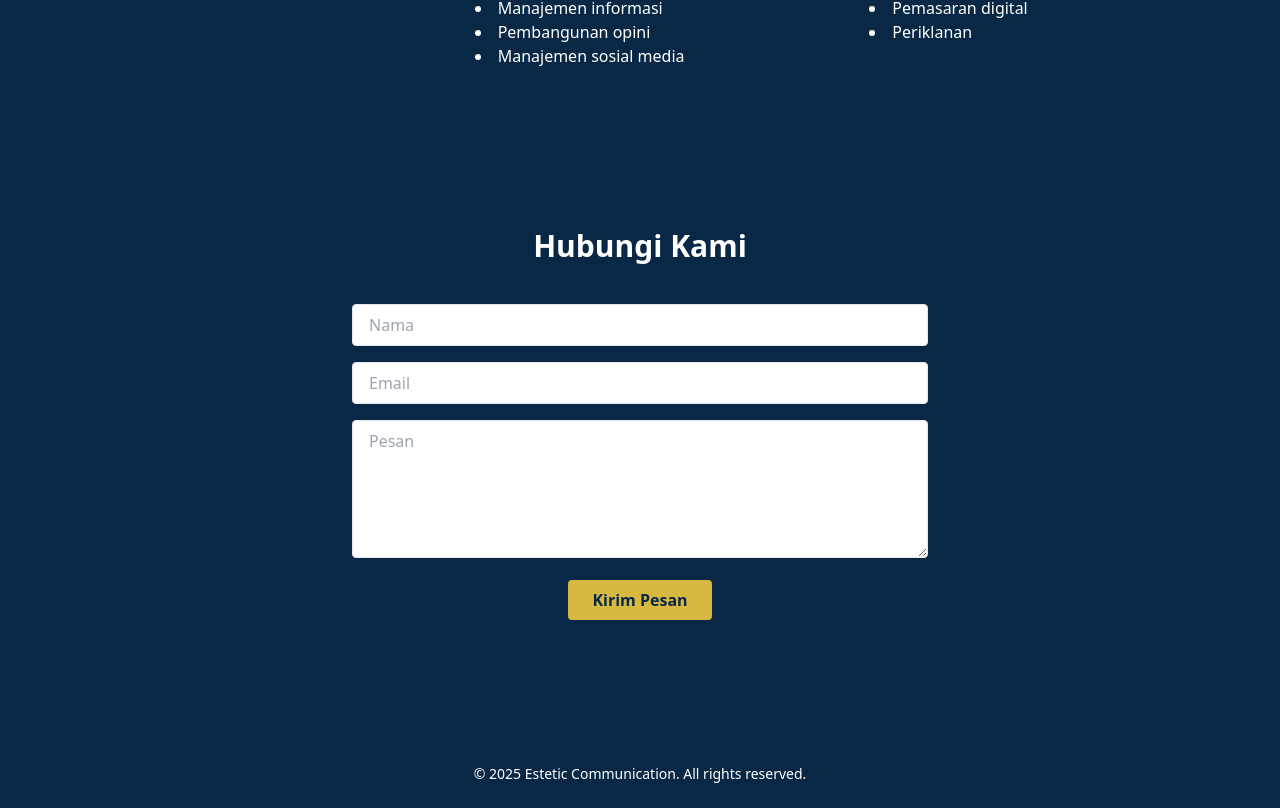
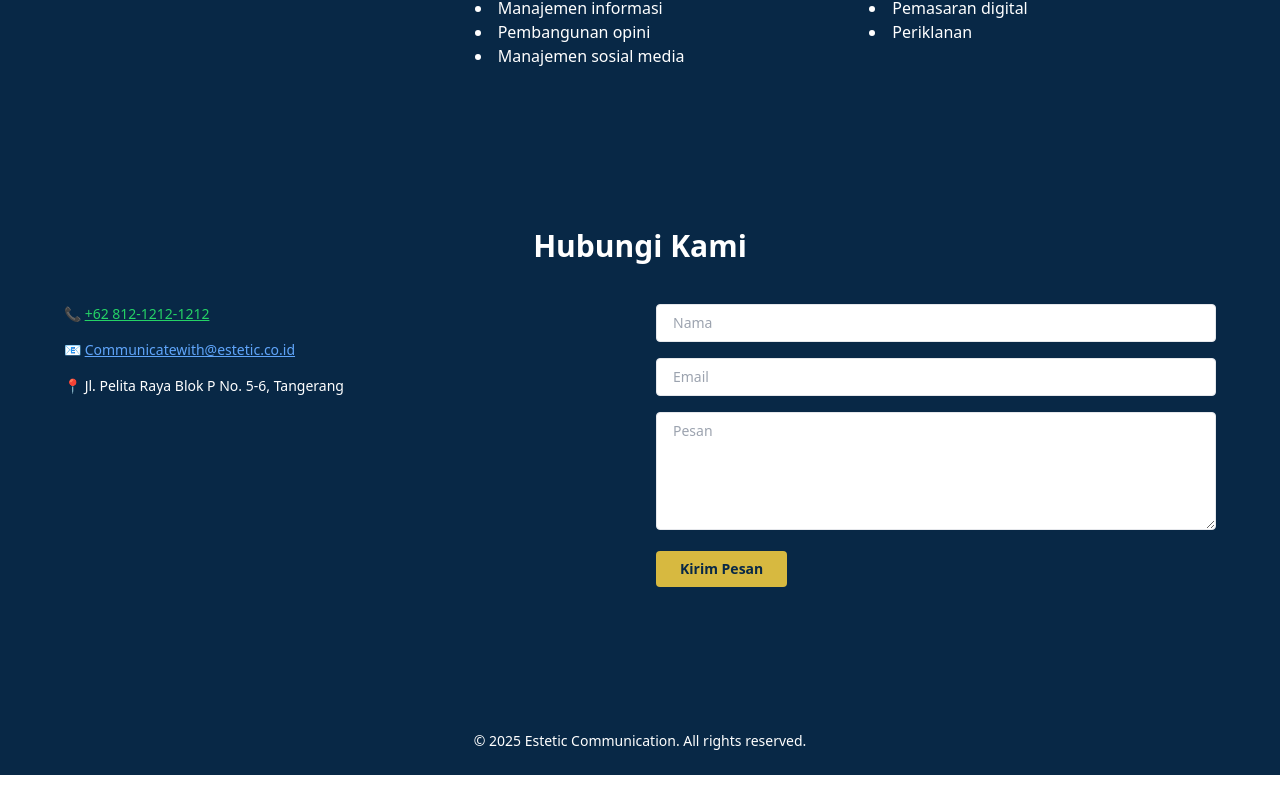
Before and after one commit to ProfAdri90/estetic-dinamis, a Next.js app: page / in a window 1280 px wide. Shown: the part 3697-4505 px from the top of the page. After the commit the page ends 4472 px from the top, so only its background shows below. Built offline with nearby package versions, Linux system fonts and the light colour scheme.

Commit message:
Update index.js

```diff
--- a/pages/index.js
+++ b/pages/index.js
@@ -279,11 +279,33 @@ const [menuOpen, setMenuOpen] = useState(false);
     </div>
   </div>
 </section>
-      <section id="kontak" className="scroll-mt-[100px] text-center py-20 px-8">
+       <section id="kontak" className="scroll-mt-[100px] text-white py-20 px-8 bg-[#082846]">
   <h3 className="text-3xl font-bold mb-10 text-center">
     {lang === "id" ? "Hubungi Kami" : "Contact Us"}
   </h3>
-  <form className="max-w-xl mx-auto space-y-4">
+
+  <div className="grid grid-cols-1 md:grid-cols-2 gap-8 max-w-6xl mx-auto text-sm">
+    {/* Kolom Kiri - Info Kontak */}
+    <div className="space-y-4">
+      <p>
+        📞{" "}
+        <a href="https://wa.me/6281234567890" target="_blank" rel="noopener noreferrer" className="underline text-[#25D366] hover:text-[#1DA851]">
+          +62 812-1212-1212
+        </a>
+      </p>
+      <p>
+        📧{" "}
+        <a href="mailto:Communicatewith@estetic.co.id" className="underline text-blue-400 hover:text-blue-200">
+          Communicatewith@estetic.co.id
+        </a>
+      </p>
+      <p>
+        📍 Jl. Pelita Raya Blok P No. 5-6, Tangerang
+      </p>
+    </div>
+
+    {/* Kolom Kanan - Form */}
+    <form className="space-y-4">
       <input type="text" placeholder={lang === "id" ? "Nama" : "Name"} className="w-full px-4 py-2 border rounded" />
       <input type="email" placeholder="Email" className="w-full px-4 py-2 border rounded" />
       <textarea placeholder={lang === "id" ? "Pesan" : "Message"} rows="5" className="w-full px-4 py-2 border rounded"></textarea>
@@ -291,6 +313,7 @@ const [menuOpen, setMenuOpen] = useState(false);
         {lang === "id" ? "Kirim Pesan" : "Send Message"}
       </button>
     </form>
+  </div>
 </section>
                             <a
   href="https://wa.me/62813"
```
Lines whose indentation alone changed are shown as unchanged.
